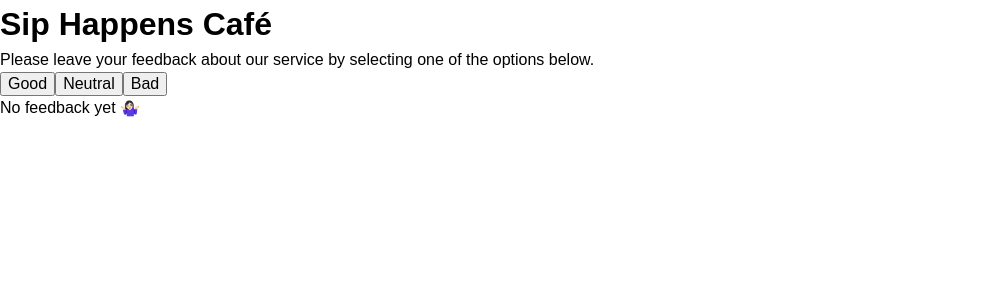
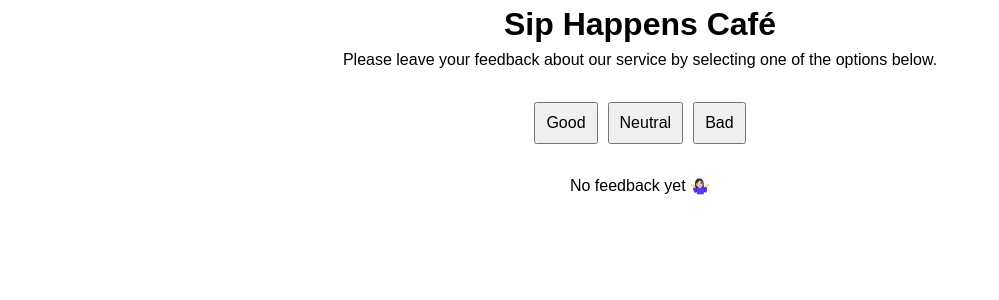
Before and after one commit to Centralice/goit-react-hw-02, a React (Vite) app: page / in a window 1280 px wide. Shown: the top 300 px of the page, without its empty margins (0-999 px from the left). Built offline with nearby package versions, Linux system fonts and the light colour scheme.

Commit message:
css added

```diff
--- a/src/components/Description/Description.jsx
+++ b/src/components/Description/Description.jsx
@@ -2,7 +2,7 @@ import s from "./Description.module.css"
 
 const Description = () => {
   return (
-    <div>
+    <div className={s.block}>
       <h1>Sip Happens Café</h1>
       <p>
         Please leave your feedback about our service by selecting one of the
--- a/src/components/Description/Description.module.css
+++ b/src/components/Description/Description.module.css
@@ -0,0 +1,7 @@
+h1, p {
+  text-align: center;
+}
+
+.block {
+  margin-bottom: 25px;
+}
--- a/src/components/Feedback/Feedback.jsx
+++ b/src/components/Feedback/Feedback.jsx
@@ -2,7 +2,7 @@ import s from "./Feedback.module.css";
 
 const Feedback = ({ feedback, positiveFeedback }) => {
   return (
-    <div>
+    <div className={s.center}>
       <p>Good: {feedback.good}</p>
       <p>Neutral: {feedback.neutral}</p>
       <p>Bad: {feedback.bad}</p>
--- a/src/components/Feedback/Feedback.module.css
+++ b/src/components/Feedback/Feedback.module.css
@@ -0,0 +1,5 @@
+.center {
+  display: flex;
+  align-items: center;
+  flex-direction: column;
+}
--- a/src/components/Notification/Notification.jsx
+++ b/src/components/Notification/Notification.jsx
@@ -2,7 +2,7 @@ import s from "./Notification.module.css";
 
 const Notification = () => {
   return (
-    <div>
+    <div className={s.center}>
       <p>No feedback yet 🤷🏻‍♀️</p>
     </div>
   );
--- a/src/components/Notification/Notification.module.css
+++ b/src/components/Notification/Notification.module.css
@@ -0,0 +1,5 @@
+.center {
+  display: flex;
+  justify-content: center;
+  margin-top: 25px;
+}
--- a/src/components/Options/Options.jsx
+++ b/src/components/Options/Options.jsx
@@ -2,11 +2,21 @@ import s from "./Options.module.css";
 
 const Options = ({ updateFeedback, reset, totalFeedback }) => {
   return (
-    <div>
-      <button onClick={() => updateFeedback("good")}>Good</button>
-      <button onClick={() => updateFeedback("neutral")}>Neutral</button>
-      <button onClick={() => updateFeedback("bad")}>Bad</button>
-      {totalFeedback > 0 && <button onClick={reset}>Reset</button>}
+    <div className={s.center}>
+      <button className={s.btn} onClick={() => updateFeedback("good")}>
+        Good
+      </button>
+      <button className={s.btn} onClick={() => updateFeedback("neutral")}>
+        Neutral
+      </button>
+      <button className={s.btn} onClick={() => updateFeedback("bad")}>
+        Bad
+      </button>
+      {totalFeedback > 0 && (
+        <button className={s.btn} onClick={reset}>
+          Reset
+        </button>
+      )}
     </div>
   );
 };
--- a/src/components/Options/Options.module.css
+++ b/src/components/Options/Options.module.css
@@ -0,0 +1,9 @@
+.center {
+  display: flex;
+  justify-content: center;
+}
+
+.btn {
+  margin: 5px;
+  padding: 10px;
+}
```
